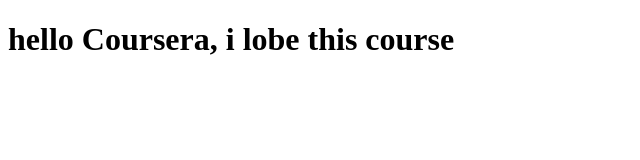
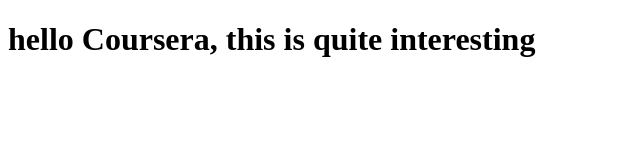
Before and after one commit to mayaah1999/coursera-test, a plain HTML site: page mayaahsite/index.html in a window 1280 px wide. Shown: the whole page, without its empty margins (0-640 px from the left). Drawn offline with Linux system fonts and the light colour scheme.

Commit message:
module2-solution

```diff
--- a/mayaahsite/index.html
+++ b/mayaahsite/index.html
@@ -4,6 +4,6 @@
     <title>hello Coursera!</title>
 </head>
 <body>
-<h1>hello Coursera, i lobe this course</h1>
+<h1>hello Coursera, this is quite interesting</h1>
 </body>
 </html>
```
Also changed, not shown: module2-solution/index.html (added).
